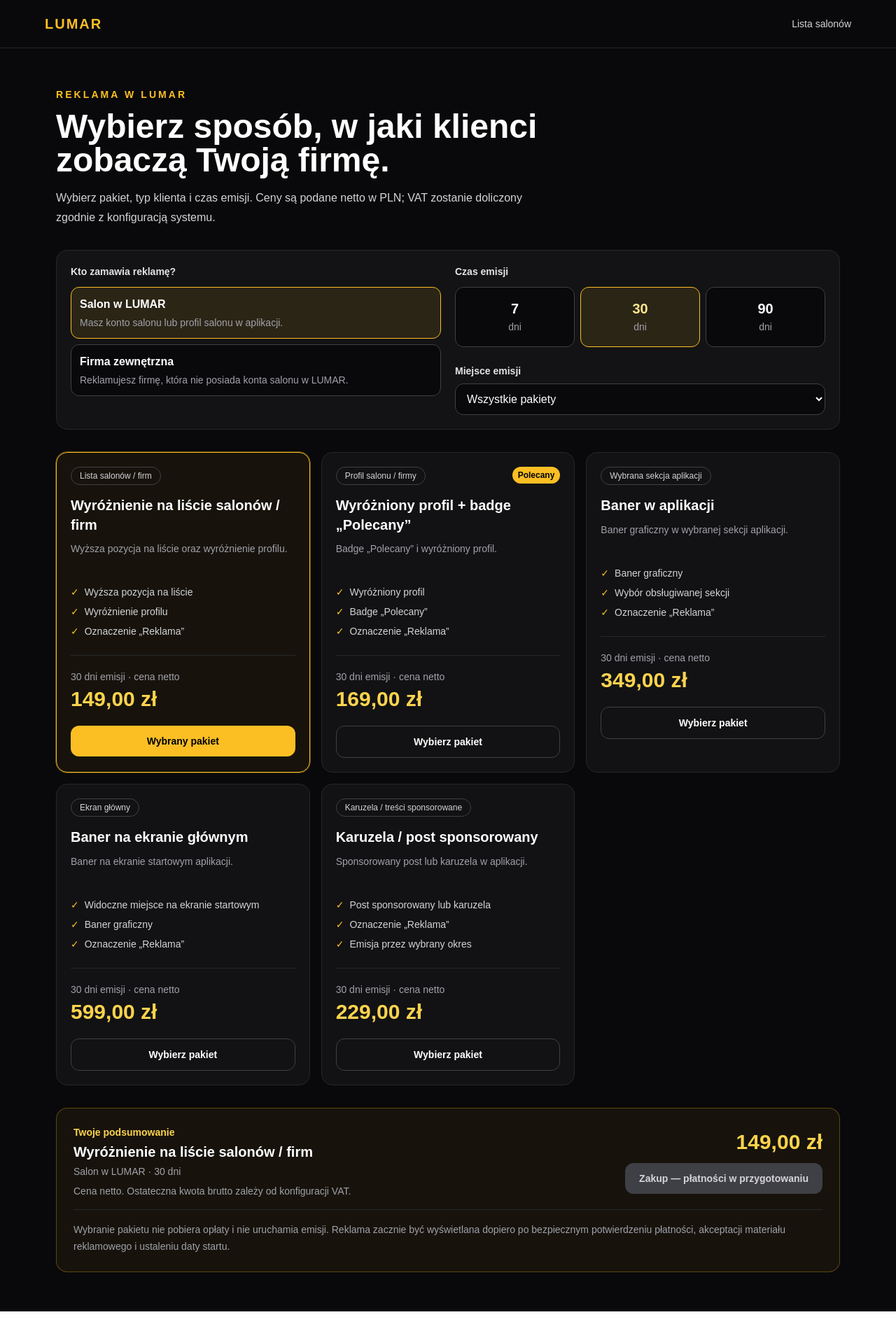
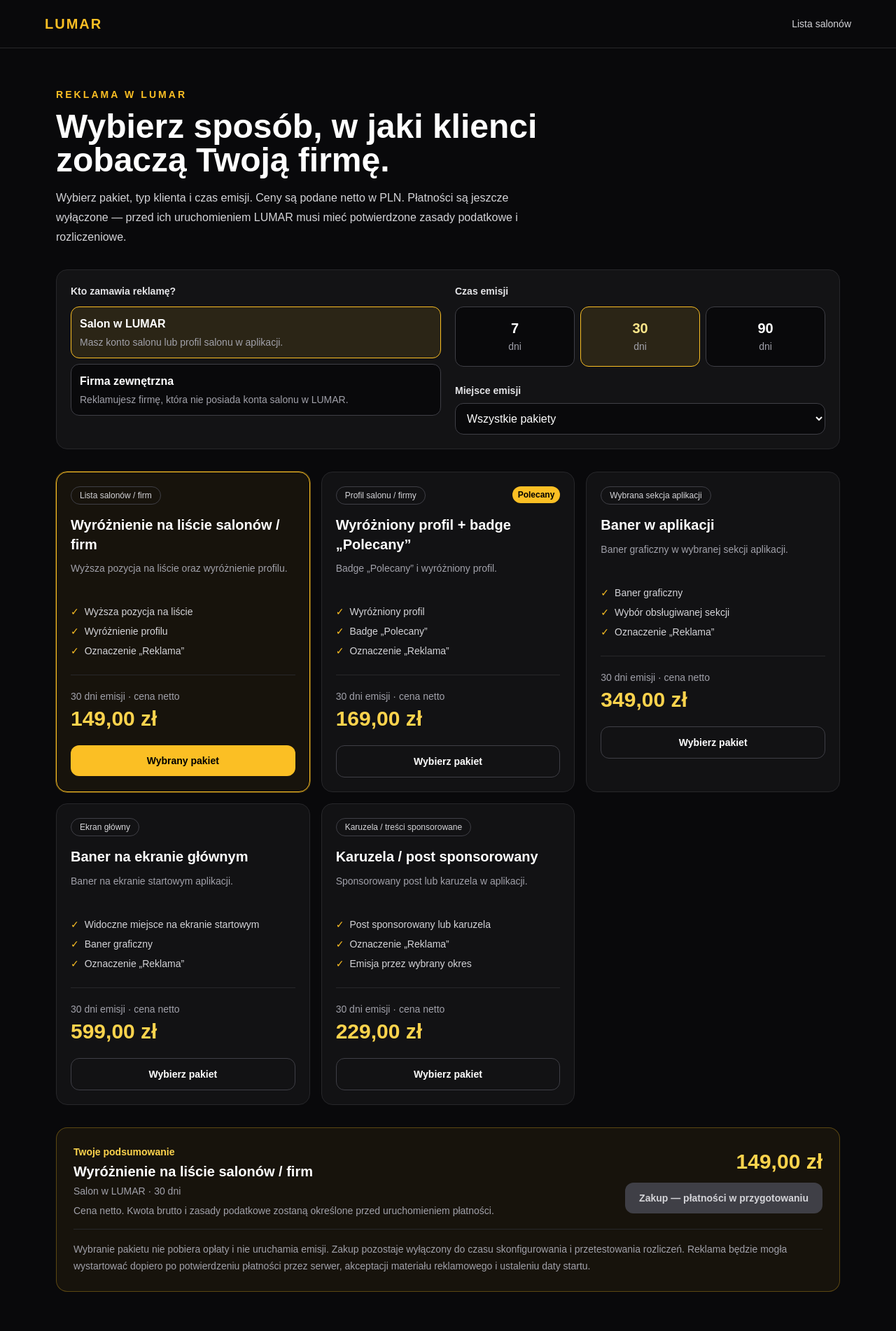
Before and after one commit to adelbertusshop/booking-app-mvp, a Next.js app: page /reklamy in a window 1280 px wide. Shown: the whole page at 70% size. Before the commit the page ends 1874 px from the top, so only its background shows below. Built offline with nearby package versions, Linux system fonts and the light colour scheme.

Commit message:
fix(advertising): clarify tax and payment readiness

```diff
--- a/app/reklamy/page.tsx
+++ b/app/reklamy/page.tsx
@@ -50,7 +50,7 @@ export default function ReklamyPage() {
           Wybierz sposób, w jaki klienci zobaczą Twoją firmę.
         </h1>
         <p className="mt-4 max-w-2xl text-base leading-7 text-zinc-300">
-          Wybierz pakiet, typ klienta i czas emisji. Ceny są podane netto w PLN; VAT zostanie doliczony zgodnie z konfiguracją systemu.
+          Wybierz pakiet, typ klienta i czas emisji. Ceny są podane netto w PLN. Płatności są jeszcze wyłączone — przed ich uruchomieniem LUMAR musi mieć potwierdzone zasady podatkowe i rozliczeniowe.
         </p>
 
         <div className="mt-8 grid gap-5 rounded-2xl border border-zinc-800 bg-zinc-900/70 p-5 sm:grid-cols-2">
@@ -144,7 +144,7 @@ export default function ReklamyPage() {
               <p className="mt-1 text-sm text-zinc-400">
                 {clientType === 'salon_w_aplikacji' ? 'Salon w LUMAR' : 'Firma zewnętrzna'} · {duration} dni
               </p>
-              <p className="mt-2 text-sm text-zinc-400">Cena netto. Ostateczna kwota brutto zależy od konfiguracji VAT.</p>
+              <p className="mt-2 text-sm text-zinc-400">Cena netto. Kwota brutto i zasady podatkowe zostaną określone przed uruchomieniem płatności.</p>
             </div>
             <div className="sm:text-right">
               <p className="text-3xl font-black text-amber-300">{selectedPrice === undefined ? '—' : formatNetPrice(selectedPrice)}</p>
@@ -159,7 +159,7 @@ export default function ReklamyPage() {
             </div>
           </div>
           <p className="mt-4 border-t border-zinc-800 pt-4 text-sm leading-6 text-zinc-400">
-            Wybranie pakietu nie pobiera opłaty i nie uruchamia emisji. Reklama zacznie być wyświetlana dopiero po bezpiecznym potwierdzeniu płatności, akceptacji materiału reklamowego i ustaleniu daty startu.
+            Wybranie pakietu nie pobiera opłaty i nie uruchamia emisji. Zakup pozostaje wyłączony do czasu skonfigurowania i przetestowania rozliczeń. Reklama będzie mogła wystartować dopiero po potwierdzeniu płatności przez serwer, akceptacji materiału reklamowego i ustaleniu daty startu.
           </p>
         </aside>
       </section>
```
